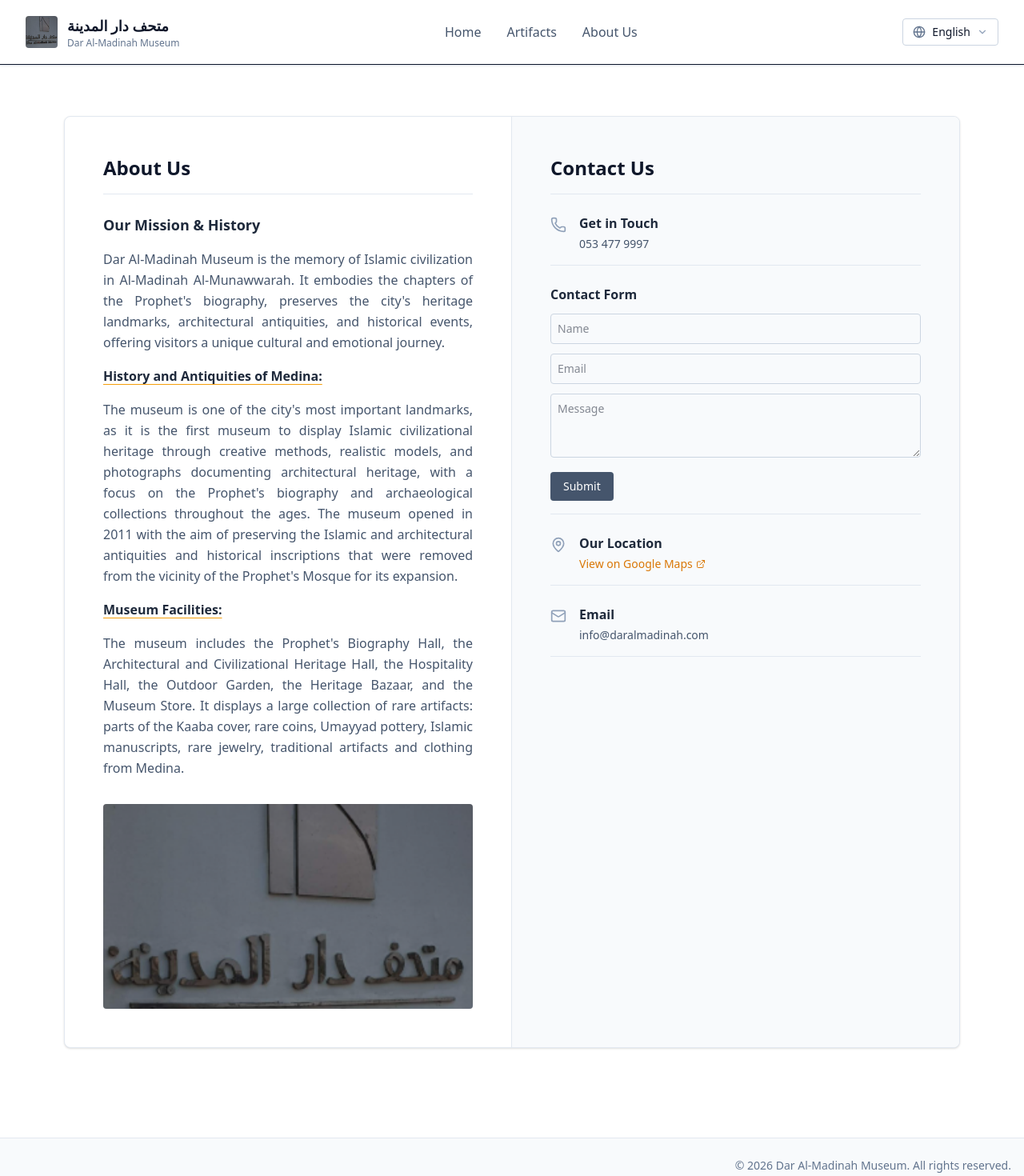
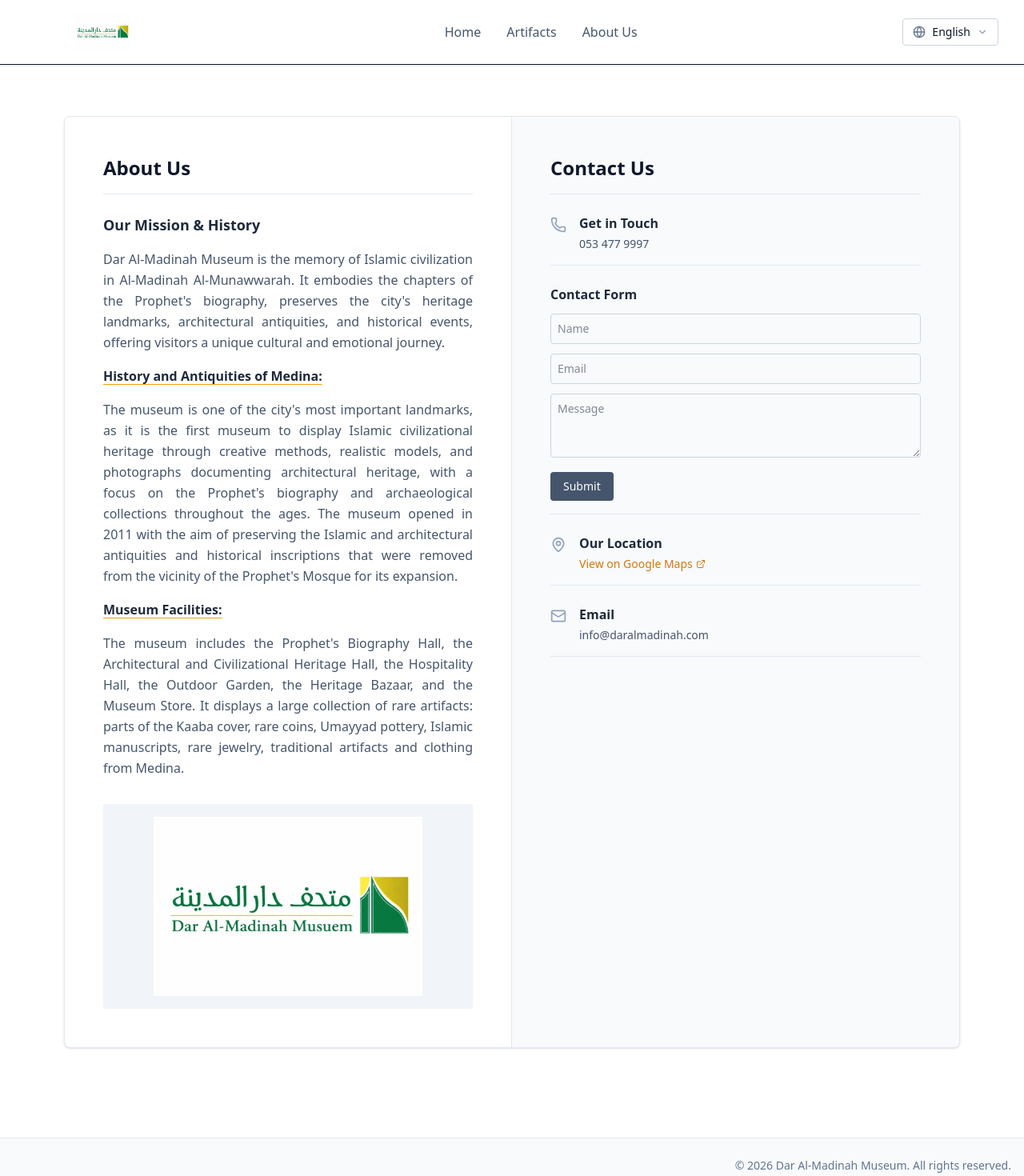
Before and after one commit to Alreem-ai/dar-al-madinah-museum, a Next.js app: page /en/about in a window 1280 px wide. Shown: the top 1470 px of the page at 80% size. Built offline with nearby package versions, Linux system fonts and the light colour scheme.

Commit message:
feat: replaced all temporary signage and logos with the official museum brand logo

```diff
--- a/src/app/[locale]/about/page.tsx
+++ b/src/app/[locale]/about/page.tsx
@@ -73,9 +73,9 @@
             </div>
 
             {/* Image Placeholder */}
-            <div className="w-full h-64 bg-slate-100 flex items-center justify-center rounded overflow-hidden relative">
+            <div className="w-full h-64 bg-slate-100 flex items-center justify-center rounded overflow-hidden relative p-4">
               <span className="text-slate-400 absolute z-0">Image</span>
-              <img src="/images/museum-logo-sign.png" alt="Museum Exhibit" className="w-full h-full object-cover relative z-10" />
+              <img src="/images/official-museum-logo.png" alt="Dar Al-Madinah Museum Logo" className="w-full h-full object-contain relative z-10" />
             </div>
           </div>
 
--- a/src/components/Navbar.tsx
+++ b/src/components/Navbar.tsx
@@ -76,14 +76,13 @@
         <div className="flex justify-between items-center h-20">
 
           {/* Logo Section */}
-          <Link href={`/${locale}`} className="flex items-center gap-3">
-            <div className="w-10 h-10 rounded flex items-center justify-center text-white font-bold overflow-hidden relative">
-              <span className="absolute z-0 opacity-0">{/* M */}</span>
-              <img src="/images/museum-logo-sign.png" alt="Museum Logo" className="w-full h-full object-cover relative z-10" />
-            </div>
-            <div className="flex flex-col">
-              <span className="font-bold text-lg text-slate-900">متحف دار المدينة</span>
-              <span className="text-xs text-slate-500">Dar Al-Madinah Museum</span>
+          <Link href={`/${locale}`} className="flex items-center">
+            <div className="h-12 w-48 relative overflow-hidden">
+              <img
+                src="/images/official-museum-logo.png"
+                alt="Dar Al-Madinah Museum"
+                className="w-full h-full object-contain"
+              />
             </div>
           </Link>
 
```
Also changed, not shown: public/images/official-museum-logo.png (added).
